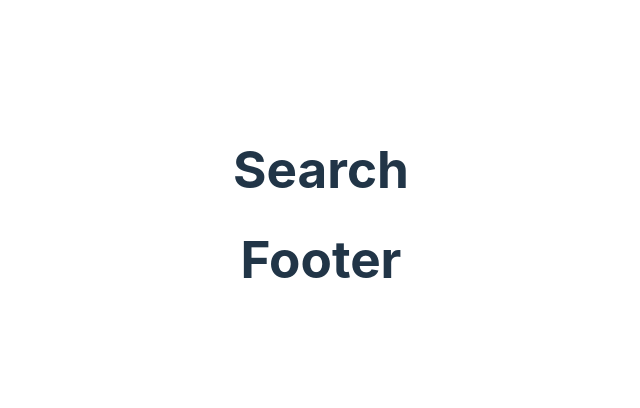
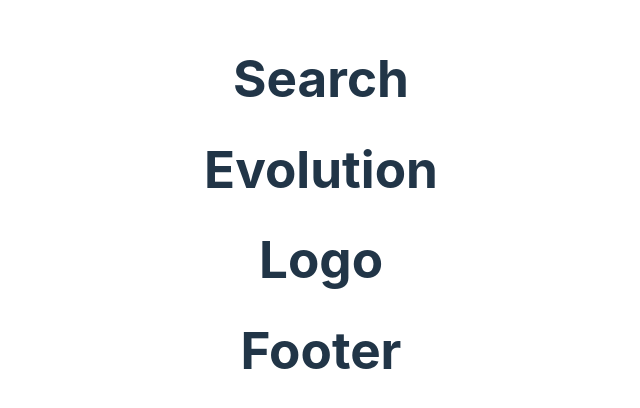
Before and after one commit to haniladjamba/Kelompok5_FrontEnd_D, a React (Vite) app: page / in a window 1280 px wide. Shown: the part 186-594 px from the top of the page, without its empty margins (319-959 px from the left). Built offline with nearby package versions, Linux system fonts and the light colour scheme.

Commit message:
Menambahkan Folder Card-info serta component evolution, typeeffect, dan logo

```diff
--- a/src/App.jsx
+++ b/src/App.jsx
@@ -1,12 +1,17 @@
 import './App.css'
 import Footer from './components/footer/footer'
 import Search from './components/Home/Search/Search'
-
+import Evolution from './components/Home/Card-info/Evolution/Evolution'
+import typeEffect from './components/Home/Card-info/Type-Effect/Type-Effect'
+import LogoCI from './components/Home/Card-info/Logo/Logo'
 
 function App() {
   return (
     <div>
       <Search />
+      <Evolution />
+      <typeEffect />
+      <LogoCI />
       <Footer />
     </div>
   )
--- /dev/null
+++ b/src/components/Home/Card-info/Evolution/Evolution.jsx
@@ -0,0 +1,5 @@
+const Evolution = () => {
+    return <h1>Evolution</h1>
+}
+
+export default Evolution;
--- /dev/null
+++ b/src/components/Home/Card-info/Logo/Logo.jsx
@@ -0,0 +1,5 @@
+const LogoCI = () => {
+    return <h1>Logo</h1>
+}
+
+export default LogoCI;
--- /dev/null
+++ b/src/components/Home/Card-info/Type-Effect/Type-Effect.jsx
@@ -0,0 +1,5 @@
+const typeEffect = () => {
+    return <h1>Type-Effect</h1>
+}
+
+export default typeEffect;
```
